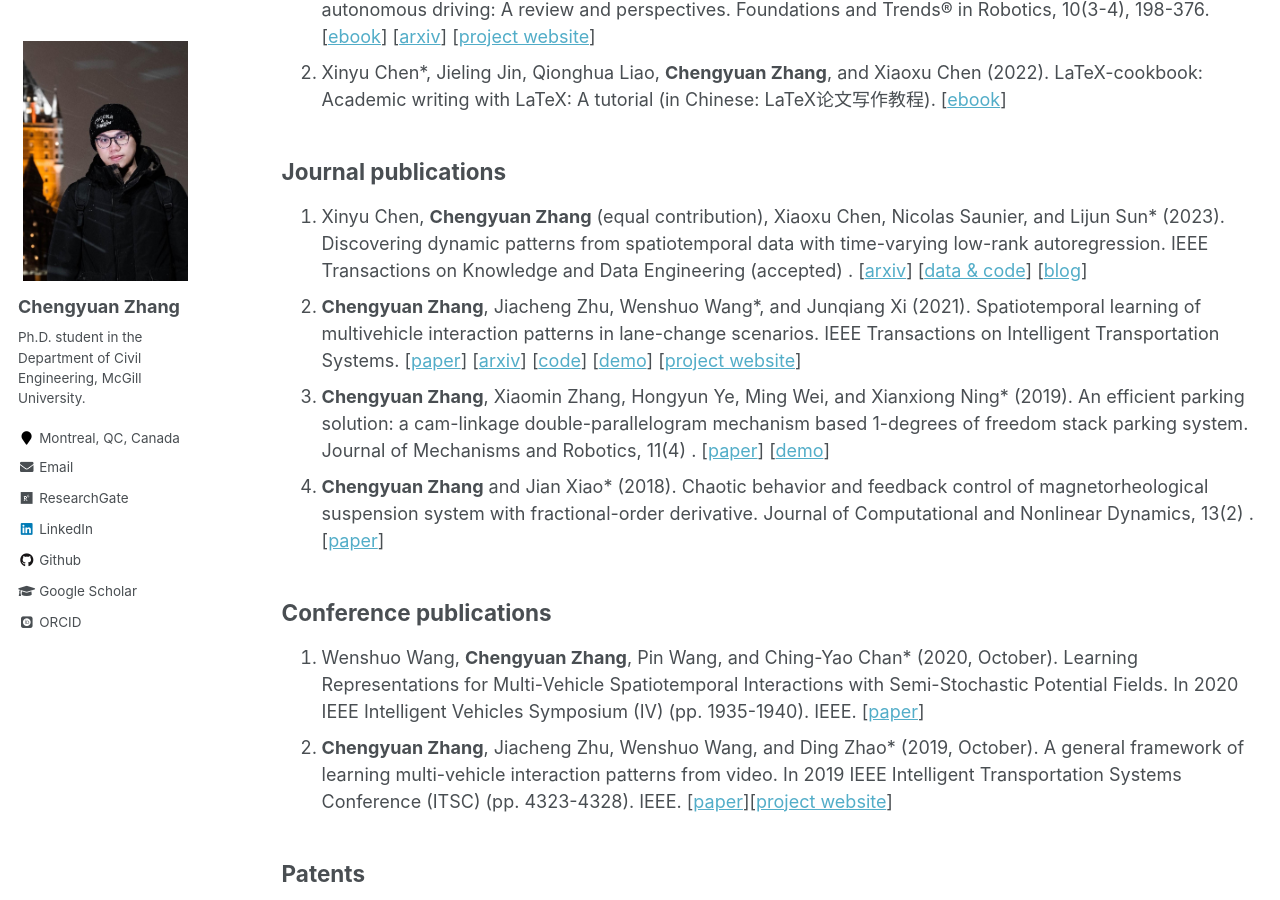
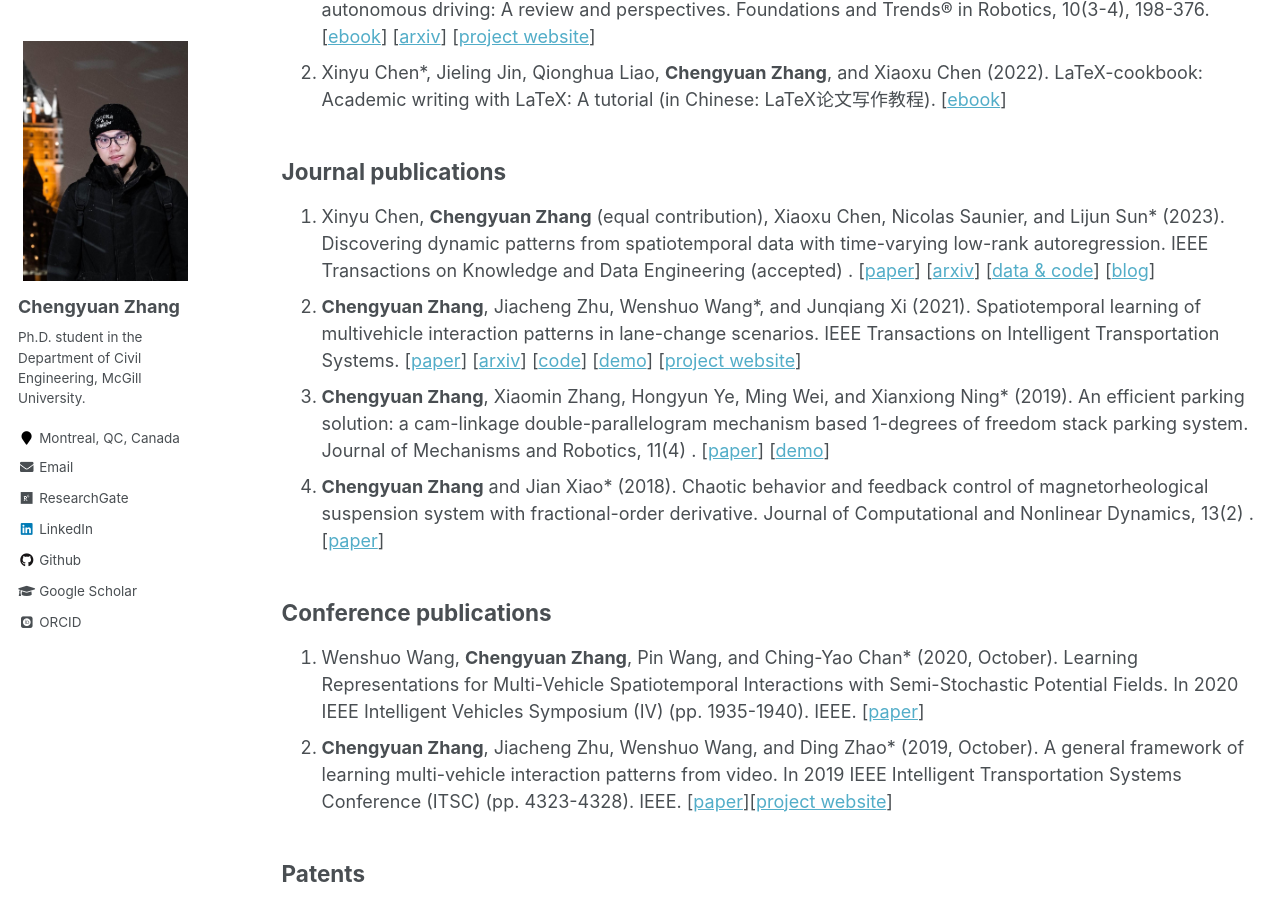
Before and after one commit to Chengyuan-Zhang/chengyuan-zhang.github.io, a Jekyll site: the page built from _pages/publications.md, in a window 1280 px wide and 900 px high, scrolled down 786 px. Built offline with Jekyll 4.4.1, drawn with Linux system fonts in a browser that asks for light colours; some web fonts are replaced; comment, search, counter and statistics services are not loaded.

Commit message:
update_pub

```diff
--- a/_pages/publications.md
+++ b/_pages/publications.md
@@ -42,7 +42,7 @@ The list is not frequently updated. Please see Google Scholar for recent updates
 1. Xinyu Chen, **Chengyuan Zhang** (equal contribution), Xiaoxu Chen, Nicolas Saunier, and Lijun Sun* (2023).
    Discovering dynamic patterns from spatiotemporal data with time-varying low-rank autoregression. IEEE Transactions on
    Knowledge and Data Engineering (accepted)
-   . [[arxiv](https://arxiv.org/abs/2211.15482)] [[data & code](https://github.com/xinychen/vars)] [[blog](https://medium.com/p/b75d23b23a62)]
+   . [[paper](https://ieeexplore.ieee.org/document/10177995)] [[arxiv](https://arxiv.org/abs/2211.15482)] [[data & code](https://github.com/xinychen/vars)] [[blog](https://medium.com/p/b75d23b23a62)]
 2. **Chengyuan Zhang**, Jiacheng Zhu, Wenshuo Wang*, and Junqiang Xi (2021). Spatiotemporal learning of multivehicle
    interaction patterns in lane-change scenarios. IEEE Transactions on Intelligent Transportation
    Systems. [[paper](https://ieeexplore.ieee.org/abstract/document/9357407)] [[arxiv](https://arxiv.org/abs/2003.00759)] [[code](https://github.com/Chengyuan-Zhang/Gaussian_Velocity_Field)] [[demo](https://youtu.be/AcyDn43hb7I)] [[project website](https://chengyuan-zhang.github.io/Multivehicle-Interaction/)]
```
Also changed, not shown: _pages/about.md (+1 -1 lines).
